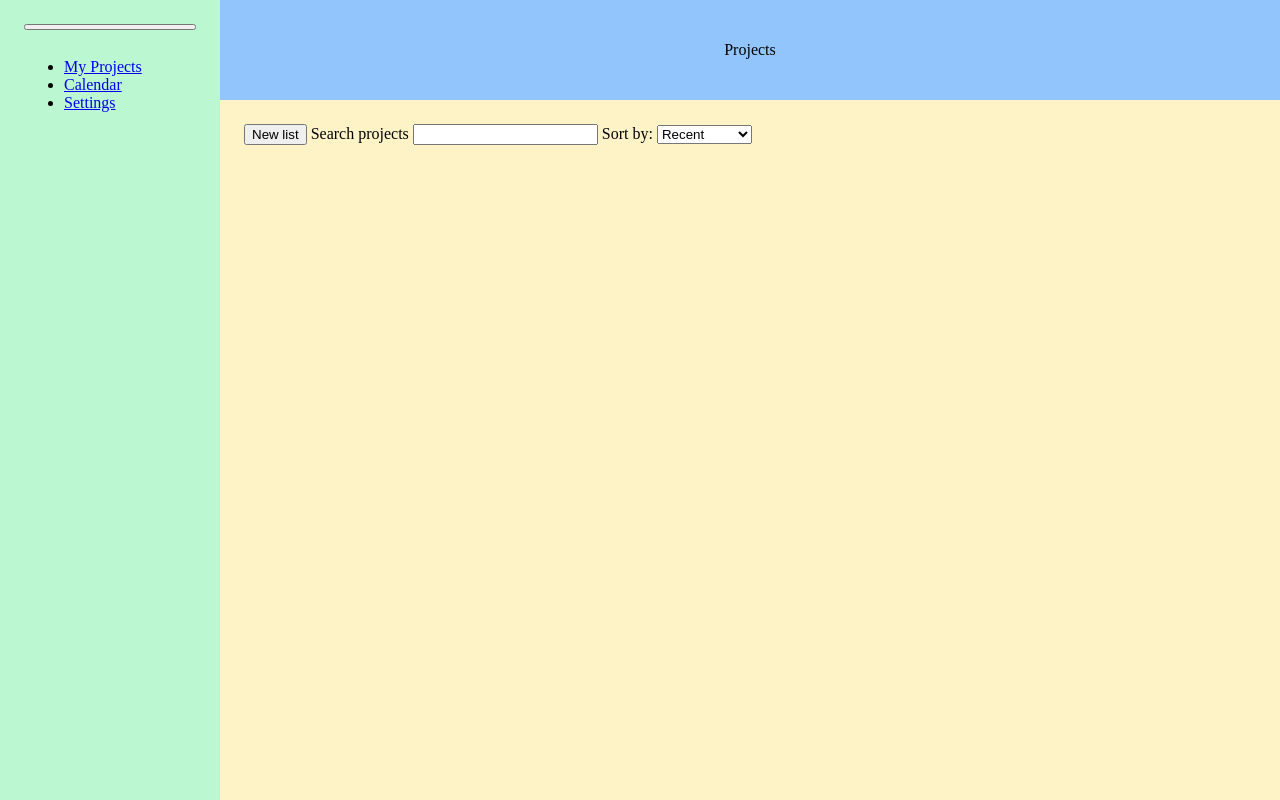
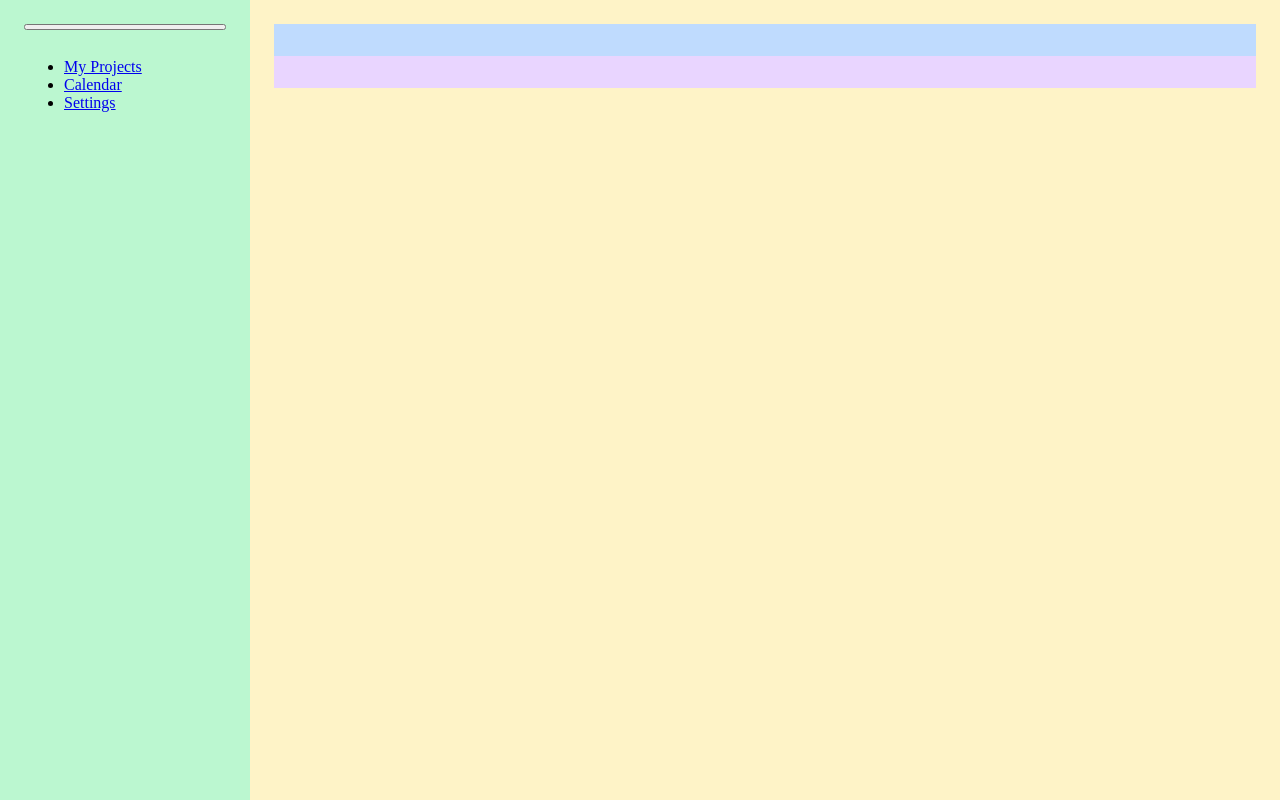
Before and after one commit to chrisstiles0/todo-list, a website built with webpack: page src/index.html in a window 1280 px wide. Built offline with nearby package versions, Linux system fonts and the light colour scheme.

Commit message:
Adjust main layout

```diff
--- a/src/index.html
+++ b/src/index.html
@@ -6,10 +6,6 @@
     <title>Todo list</title>
 </head>
 <body>
-    <header>
-        Projects
-    </header>
-
     <aside>
         <button id="sidebar-toggle-button" ></button>
         <nav>
@@ -18,21 +14,18 @@
                 <li><a href="#calendar">Calendar</a></li>
                 <li><a href="#settings">Settings</a></li>
             </ul>
+            <ul id="projects-list-sidebar">
+
+            </ul>
         </nav>
     </aside>
 
     <main>
-        <button id="new-list-button">New list</button>
-        <label for="project-search">Search projects</label>
-        <input type="search" id="project-search-input">
-        <label for="project-sort">Sort by:</label>
-        <select id="project-sort-select">
-            <option value="Recent">Recent</option>
-            <option value="Alphabetical">Alphabetical</option>
-            <option value="Completion">Completion</option>
-        </select>
+        <div id="toolbar">
 
-        <div id="projects-list">
+        </div>
+
+        <div id="main-content">
 
         </div>
     </main>
--- a/src/index.js
+++ b/src/index.js
@@ -1 +1,6 @@
 import "./style.css";
+
+import { } from "./pages/list.js";
+import { } from "./pages/projects.js";
+
+const projectsListSidebar = document.querySelector("#projects-list-sidebar")
--- /dev/null
+++ b/src/pages/projects.js
@@ -0,0 +1,4 @@
+
+export function loadProject () {
+
+}
--- a/src/style.css
+++ b/src/style.css
@@ -6,21 +6,11 @@ body {
     margin: 0;
     min-height: 100vh;
     display: grid;
-    grid-template-columns: 220px 1fr;
+    grid-template-columns: 250px 1fr;
     grid-template-rows: auto 1fr;
     grid-template-areas:
         "sidebar header"
         "sidebar main";
-}
-
-header {
-    grid-area: header;
-    display: flex;
-    align-items: center;
-    justify-content: center;
-    min-height: 100px;
-    padding: 16px;
-    background-color: #93c5fd;
 }
 
 aside {
@@ -38,3 +28,13 @@ main {
     padding: 24px;
     background-color: #fef3c7;
 }
+
+#toolbar {
+    padding: 16px;
+    background-color: #bfdbfe;
+}
+
+#main-content {
+    padding: 16px;
+    background-color: #e9d5ff;
+}
--- a/webpack.config.js
+++ b/webpack.config.js
@@ -1,15 +1,15 @@
 import path from "node:path";
 import HtmlWebpackPlugin from "html-webpack-plugin";
 
-export default {
-  mode: "development",
+export default (env, argv) => ({
+  mode: argv.mode ?? "development",
   entry: "./src/index.js",
   output: {
     filename: "main.js",
     path: path.resolve(import.meta.dirname, "dist"),
     clean: true,
   },
-  devtool: "eval-source-map",
+  devtool: argv.mode === "production" ? false : "eval-source-map",
   devServer: {
     watchFiles: ["./src/index.html"],
   },
@@ -34,4 +34,4 @@ export default {
       },
     ],
   },
-};
+});
```
Also changed, not shown: package.json (+9 -0 lines), README.md, src/pages/list.js (added).
